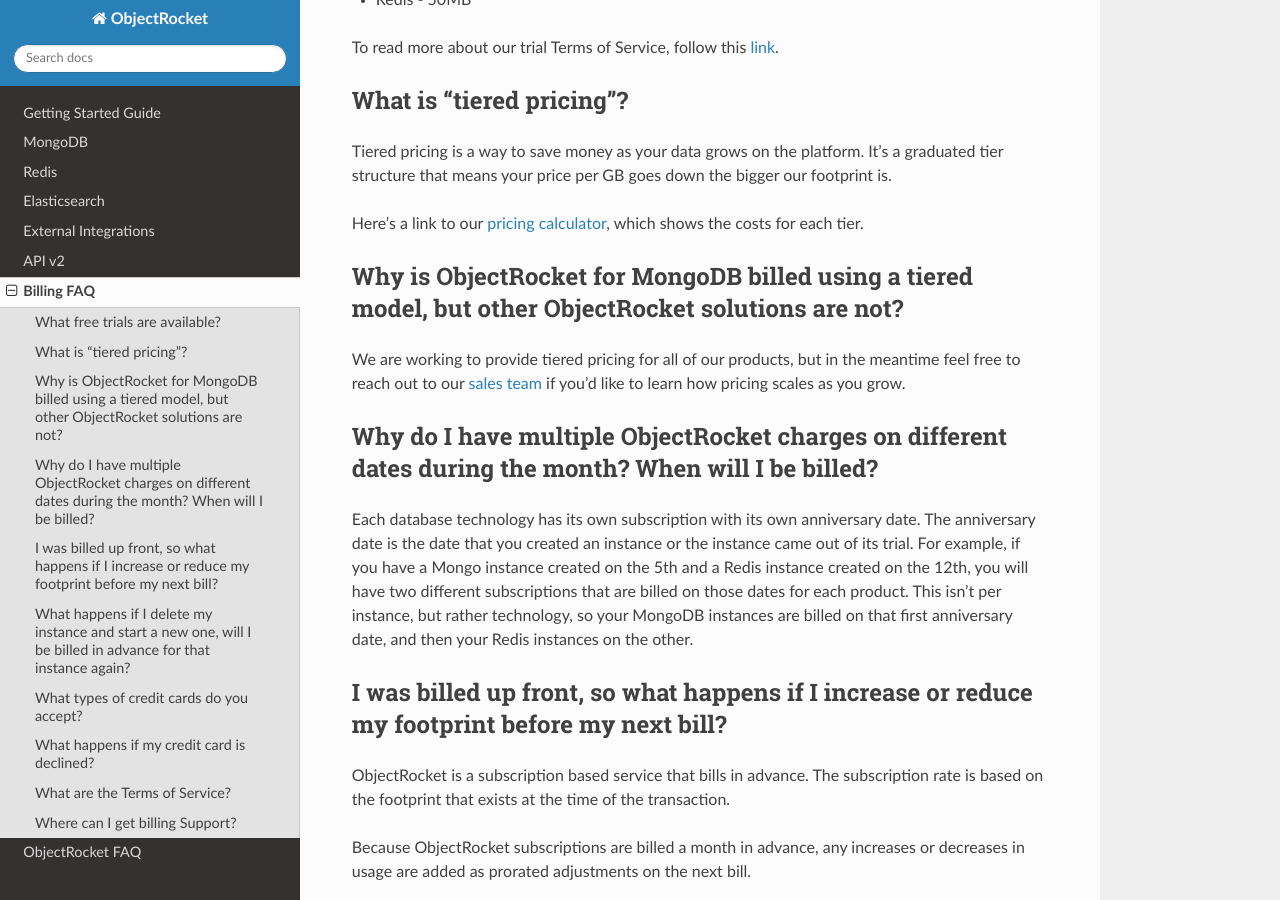
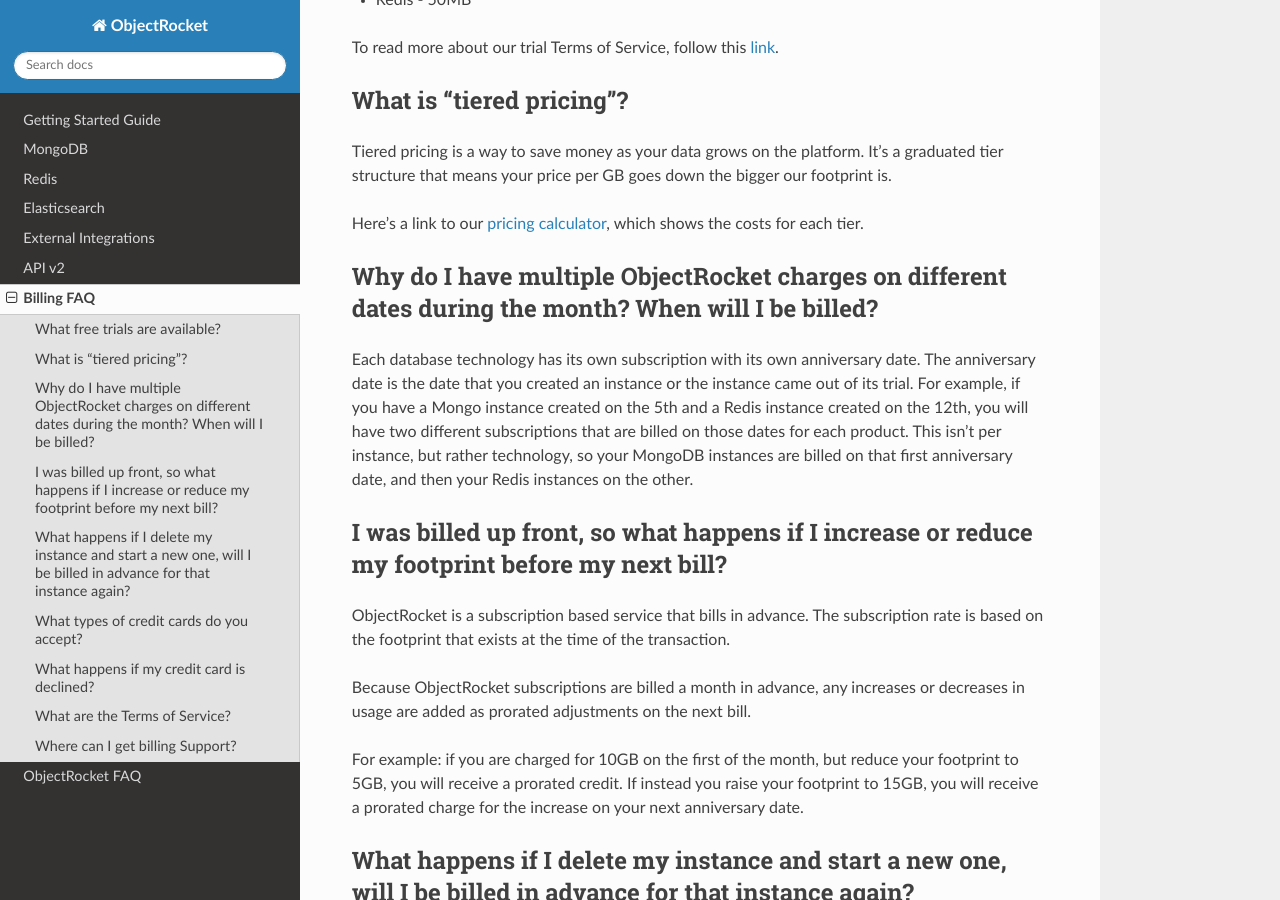
Before and after one commit to zcorleissen/documentation, a Sphinx documentation site: the page built from source/billing.rst, in a window 1280 px wide and 900 px high, scrolled down 420 px. Built offline with Sphinx 7.4.7 and the Read the Docs theme 2.0.0, drawn with Linux system fonts in a browser that asks for light colours.

Commit message:
updated billing faq to reflect changes in tiered pricing

```diff
--- a/source/billing.rst
+++ b/source/billing.rst
@@ -21,11 +21,6 @@
 Tiered pricing is a way to save money as your data grows on the platform. It’s a graduated tier structure that means your price per GB goes down the bigger our footprint is.
 
 Here's a link to our `pricing calculator <http://objectrocket.com/pricing>`_, which shows the costs for each tier.
-
-Why is ObjectRocket for MongoDB billed using a tiered model, but other ObjectRocket solutions are not?
-~~~~~~~~~~~~~~~~~~~~~~~~~~~~~~~~~~~~~~~~~~~~~~~~~~~~~~~~~~~~~~~~~~~~~~~~~~~~~~~~~~~~~~~~~~~~~~~~~~~~~~
-
-We are working to provide tiered pricing for all of our products, but in the meantime feel free to reach out to our `sales team <mailto:sales@objectrocket.com>`_ if you’d like to learn how pricing scales as you grow.
 
 Why do I have multiple ObjectRocket charges on different dates during the month? When will I be billed?
 ~~~~~~~~~~~~~~~~~~~~~~~~~~~~~~~~~~~~~~~~~~~~~~~~~~~~~~~~~~~~~~~~~~~~~~~~~~~~~~~~~~~~~~~~~~~~~~~~~~~~~~~~~~~
```
